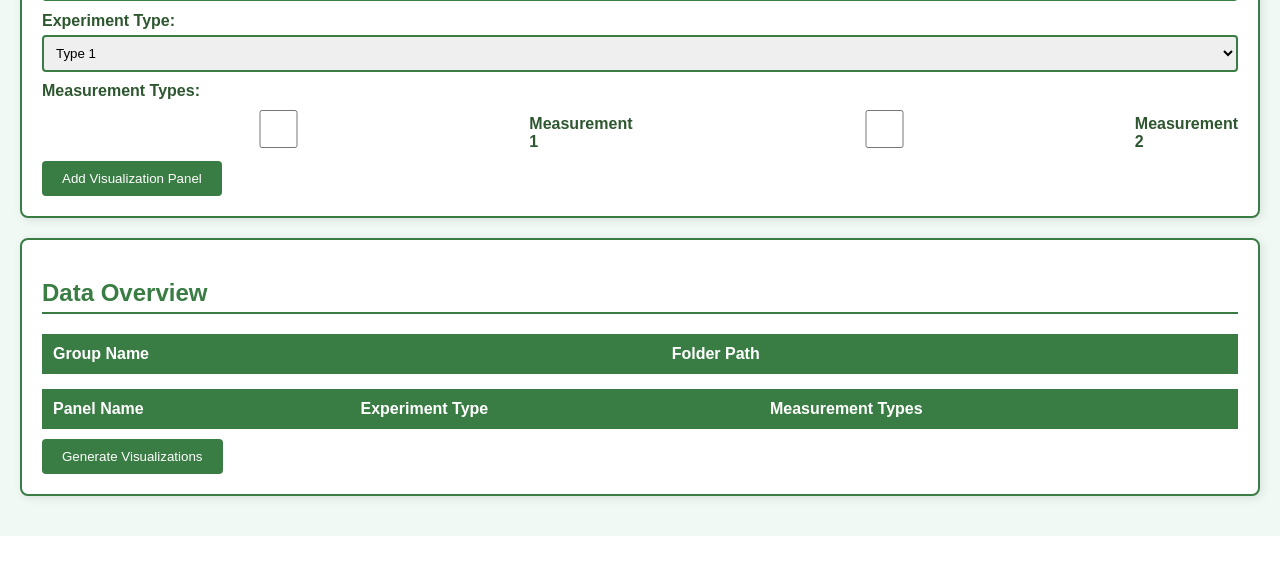
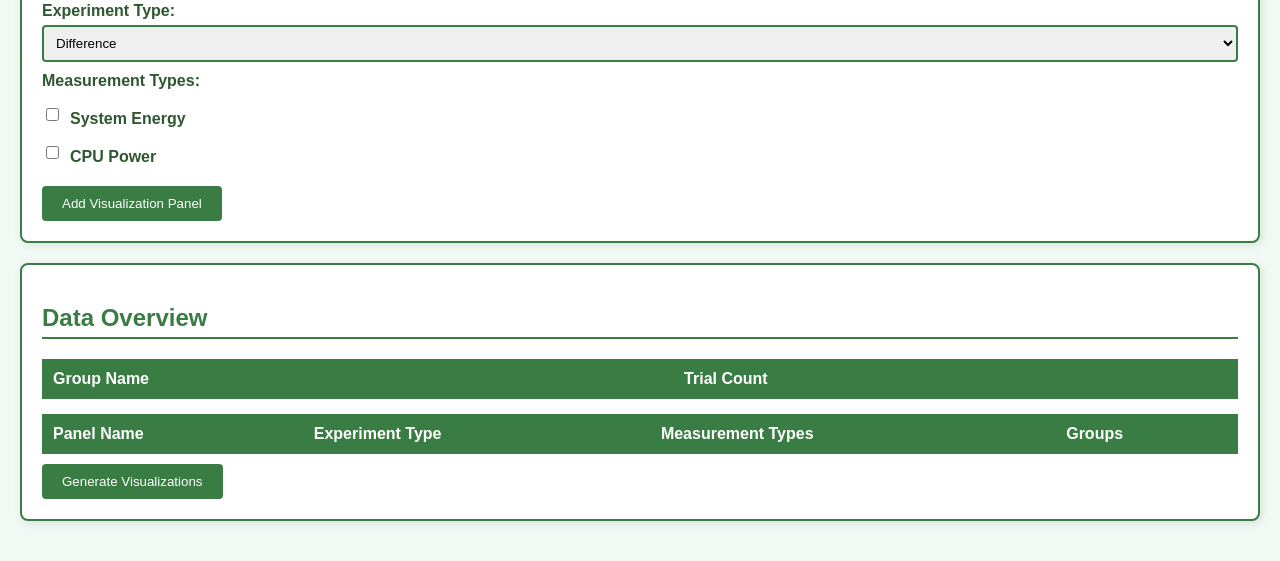
Before and after one commit to krisvanmelis/energibridge-analytics, a Flask app: page / in a window 1280 px wide. Shown: the part 675-1236 px from the top of the page. Before the commit the page ends 1211 px from the top, so only its background shows below. Run offline with Flask 2, Linux system fonts and the light colour scheme; lists and menus that the app fills with data are empty; parts of the project's set-up code (start-up, migrations or seed data) failed here and were passed over.

Commit message:
Fix forms in FE

```diff
--- a/preprocessing/src/models/types/experiment_type.py
+++ b/preprocessing/src/models/types/experiment_type.py
@@ -7,3 +7,9 @@ class ExperimentType(Enum):
     DIFFERENCE = 1
     SIGNIFICANCE_TEST = 2
     # TODO: Determine what experiments calculate what metrics
+
+    def __str__(self):
+        """
+        String representation of the experiment type.
+        """
+        return " ".join([word[0].upper() + word[1:] for word in self.name.lower().split("_")])
--- a/preprocessing/src/models/types/measurement_type.py
+++ b/preprocessing/src/models/types/measurement_type.py
@@ -5,3 +5,9 @@ class MeasurementType(Enum):
     SYSTEM_ENERGY = 1
     CPU_POWER = 2
     # TODO: Add column names that can be used for analysis
+
+    def __str__(self):
+        """
+        String representation of the measurement type.
+        """
+        return " ".join([word[0].upper() + word[1:] for word in self.name.lower().split("_")])
--- a/preprocessing/src/panel_service.py
+++ b/preprocessing/src/panel_service.py
@@ -18,17 +18,7 @@ class PanelService:
 
     def __init__(self, group_service: GroupService):
         self._group_service = group_service
-        groups = self._group_service.get_groups()
-        # Sample list to store configurations
-        # TODO start with empty list of groups
-        self._panel_configs = [
-            PanelConfig(
-                name="sample visualization",
-                groups=groups,
-                measurement_types=[MeasurementType.SYSTEM_ENERGY],
-                experiment_type=ExperimentType.DIFFERENCE,
-            ),
-        ]
+        self._panel_configs = []
 
     def get_panels(self) -> List[PanelConfig]:
         """
--- a/preprocessing/src/static/scripts.js
+++ b/preprocessing/src/static/scripts.js
@@ -6,9 +6,12 @@ document.getElementById('group-form').addEventListener('submit', function(e) {
     fetch('/groups', {
         method: 'POST',
         headers: { 'Content-Type': 'application/json' },
-        body: JSON.stringify({ name: groupName, folder_path: folderPath })
+        body: JSON.stringify(JSON.stringify({ name: groupName, folder_path: folderPath })),
     }).then(response => response.json())
-      .then(data => updateTable('group-table', data.groups));
+        .then(data => {
+            updateGroupTable(data.groups)
+            updateGroupsInPanelForm(data.groups)
+        });
 });
 
 document.getElementById('panel-form').addEventListener('submit', function(e) {
@@ -23,14 +26,18 @@ document.getElementById('panel-form').addEventListener('submit', function(e) {
     fetch('/panels', {
         method: 'POST',
         headers: { 'Content-Type': 'application/json' },
-        body: JSON.stringify({
+        body: JSON.stringify(JSON.stringify({
             name: panelName,
             group_names: groupNames,
             experiment_type: experimentType,
             measurement_types: measurementTypes
+        }))
+    }).then(response => response.json())
+        .then(response => {
+            console.log(response)
+            return response
         })
-    }).then(response => response.json())
-      .then(data => updateTable('panel-table', data.panels));
+      .then(data => updatePanelTable(data.panels));
 });
 
 document.getElementById('generate-visualizations').addEventListener('click', function() {
@@ -51,3 +58,48 @@ function updateTable(tableId, data) {
         tableBody.appendChild(row);
     });
 }
+
+function updateGroupTable(groups) {
+    const tableBody = document.getElementById('group-table').querySelector('tbody');
+    tableBody.innerHTML = '';
+    groups.forEach(item => {
+        const row = document.createElement('tr');
+        for (const value of Object.values(item)) {
+            const cell = document.createElement('td');
+            cell.textContent = value;
+            row.appendChild(cell);
+        }
+        tableBody.appendChild(row);
+    });
+}
+
+function updatePanelTable(panels) {
+    const tableBody = document.getElementById('panel-table').querySelector('tbody');
+    tableBody.innerHTML = '';
+    panels.forEach(panel => {
+        const row = document.createElement('tr');
+        for (const key_name of ['name', 'experiment_type', 'measurement_types', 'group_names']) {
+            const cell = document.createElement('td');
+            console.log(panel);
+            console.log(key_name);
+            cell.innerHTML = panel[key_name];
+            row.appendChild(cell);
+        }
+        tableBody.appendChild(row);
+    });
+}
+
+function updateGroupsInPanelForm(groups) {
+    const selectElement = document.getElementById('groups');
+
+    // Clear existing options
+    selectElement.innerHTML = '';
+
+    // Add new options
+    groups.forEach(group => {
+        const option = document.createElement('option');
+        option.value = group.name;
+        option.textContent = group.name;
+        selectElement.appendChild(option);
+    });
+}
--- a/preprocessing/src/static/styles.css
+++ b/preprocessing/src/static/styles.css
@@ -83,3 +83,20 @@ th {
     background-color: #3a7d44;
     color: #ffffff;
 }
+
+.checkbox-container {
+    display: flex;
+    flex-direction: column; /* Stack checkboxes vertically */
+    gap: 10px; /* Add spacing between checkboxes */
+    padding: 10px 0; /* Consistent padding for spacing */
+}
+
+.checkbox-item {
+    display: flex;
+    align-items: center;
+    gap: 8px; /* Spacing between checkbox and label */
+}
+
+.checkbox-item input[type="checkbox"] {
+    width: auto; /* Prevents checkboxes from stretching */
+}
--- a/preprocessing/src/templates/index.html
+++ b/preprocessing/src/templates/index.html
@@ -20,7 +20,7 @@
                 <input type="text" id="group-name" name="name" required>
 
                 <label for="folder-path">Folder Path:</label>
-                <input type="file" id="folder-path" name="folder_path" required>
+                <input type="text" id="folder-path" name="folder_path">
 
                 <button type="submit">Add Experiment Group</button>
             </form>
@@ -39,17 +39,21 @@
 
                 <label for="experiment-type">Experiment Type:</label>
                 <select id="experiment-type" name="experiment_type" required>
-                    <option value="1">Type 1</option>
-                    <option value="2">Type 2</option>
+                    <option value="1">Difference</option>
+                    <option value="2">Significance Test</option>
                 </select>
 
                 <label>Measurement Types:</label>
-                <div class="checkbox-group">
-                    <input type="checkbox" id="measurement1" name="measurement_types" value="1">
-                    <label for="measurement1">Measurement 1</label>
+                <div class="checkbox-container">
+                    <div class="checkbox-item">
+                        <input type="checkbox" id="measurement1" name="measurement_types" value="1">
+                        <label for="measurement1">System Energy</label>
+                    </div>
 
-                    <input type="checkbox" id="measurement2" name="measurement_types" value="2">
-                    <label for="measurement2">Measurement 2</label>
+                    <div class="checkbox-item">
+                        <input type="checkbox" id="measurement2" name="measurement_types" value="2">
+                        <label for="measurement2">CPU Power</label>
+                    </div>
                 </div>
 
                 <button type="submit">Add Visualization Panel</button>
@@ -62,7 +66,7 @@
                 <thead>
                     <tr>
                         <th>Group Name</th>
-                        <th>Folder Path</th>
+                        <th>Trial Count</th>
                     </tr>
                 </thead>
                 <tbody>
@@ -76,6 +80,7 @@
                         <th>Panel Name</th>
                         <th>Experiment Type</th>
                         <th>Measurement Types</th>
+                        <th>Groups</th>
                     </tr>
                 </thead>
                 <tbody>
```
Also changed, not shown: preprocessing/src/group_service.py (+1 -6 lines), preprocessing/src/models/panel_config.py (+18 -1 lines).
